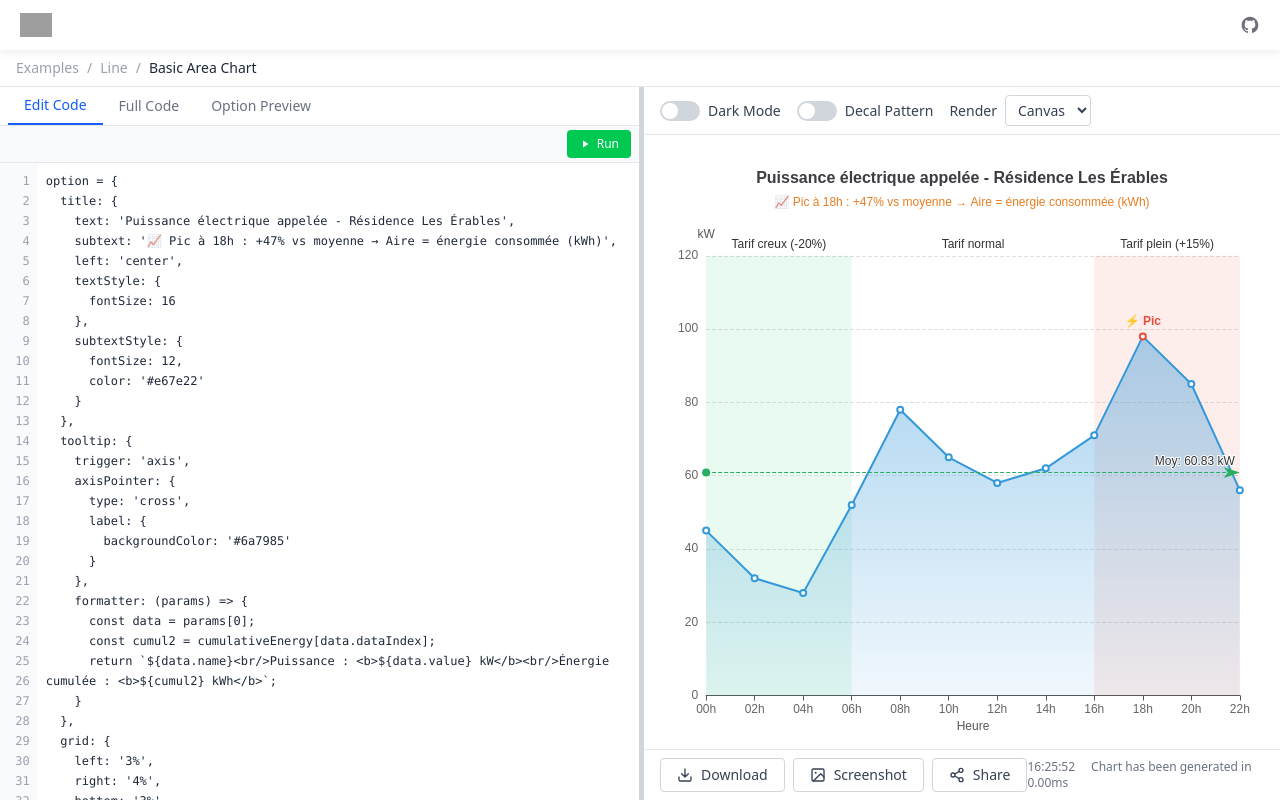
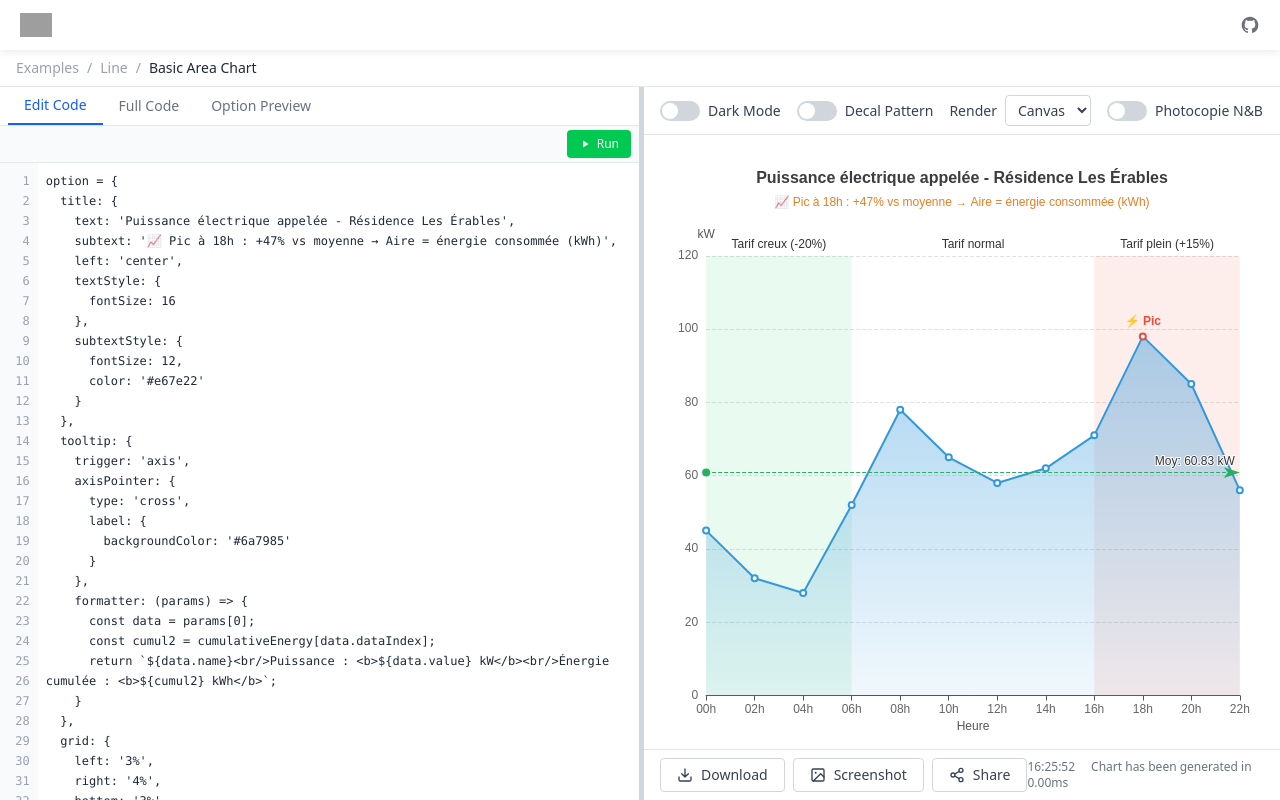
Before and after one commit to jlg-formation/echarts-realiste, a React (Vite) app: page /echarts-realiste/line/basic-area-chart in a window 1280 px wide. Built offline with nearby package versions, Linux system fonts and the light colour scheme; grey boxes are pictures that could not be loaded.

Commit message:
feat: add grayscale toggle functionality to PreviewPanel and fix minor formatting issues in Bar components

```diff
--- a/src/components/chart-editor/PreviewPanel.tsx
+++ b/src/components/chart-editor/PreviewPanel.tsx
@@ -19,6 +19,7 @@ export default function PreviewPanel({
   const chartInstance = useRef<ECharts | null>(null);
   const [darkMode, setDarkMode] = useState(false);
   const [decalPattern, setDecalPattern] = useState(false);
+  const [grayscale, setGrayscale] = useState(false);
   const [renderType, setRenderType] = useState<RenderType>("canvas");
 
   const initChart = useCallback(() => {
@@ -90,6 +91,10 @@ export default function PreviewPanel({
 
   const toggleDecalPattern = useCallback(() => {
     setDecalPattern((prev) => !prev);
+  }, []);
+
+  const toggleGrayscale = useCallback(() => {
+    setGrayscale((prev) => !prev);
   }, []);
 
   return (
@@ -174,11 +179,41 @@ export default function PreviewPanel({
             <option value="svg">SVG</option>
           </select>
         </div>
+
+        {/* Grayscale (Photocopie N&B) toggle */}
+        <label className="flex items-center gap-2 cursor-pointer">
+          <div className="relative">
+            <input
+              type="checkbox"
+              checked={grayscale}
+              onChange={toggleGrayscale}
+              className="sr-only"
+            />
+            <div
+              className={`w-10 h-5 rounded-full transition-colors ${
+                grayscale ? "bg-blue-500" : "bg-gray-300"
+              }`}
+            />
+            <div
+              className={`absolute top-0.5 left-0.5 w-4 h-4 bg-white rounded-full transition-transform ${
+                grayscale ? "translate-x-5" : ""
+              }`}
+            />
+          </div>
+          <span
+            className={`text-sm ${darkMode ? "text-gray-300" : "text-gray-700"}`}
+          >
+            Photocopie N&B
+          </span>
+        </label>
       </div>
 
       {/* Chart container */}
       <div className="flex-1 p-4">
-        <div ref={chartRef} className="w-full h-full" />
+        <div
+          ref={chartRef}
+          className={`w-full h-full ${grayscale ? "grayscale" : ""}`}
+        />
       </div>
     </div>
   );
--- a/src/pages/bar/BarWithBackground.tsx
+++ b/src/pages/bar/BarWithBackground.tsx
@@ -16,7 +16,7 @@ const jours = [
 const capacite = 120;
 const chambresOccupees = [78, 85, 92, 96, 114, 118, 89];
 const tauxOccupation = chambresOccupees.map((c) =>
-  Math.round((c / capacite) * 100)
+  Math.round((c / capacite) * 100),
 );
 
 // Seuils métier
--- a/src/pages/bar/SetStyleOfSingleBar.tsx
+++ b/src/pages/bar/SetStyleOfSingleBar.tsx
@@ -53,7 +53,7 @@ const option: EChartsOption = {
       const idx = p[0].dataIndex;
       const commercial = commerciaux[idx];
       const ecart = Math.round(
-        ((commercial.ventes - commercial.objectif) / commercial.objectif) * 100
+        ((commercial.ventes - commercial.objectif) / commercial.objectif) * 100,
       );
       const ecartColor = ecart >= 0 ? "#27ae60" : "#e74c3c";
       const ecartIcon = ecart >= 0 ? "✅" : "⚠️";
```
